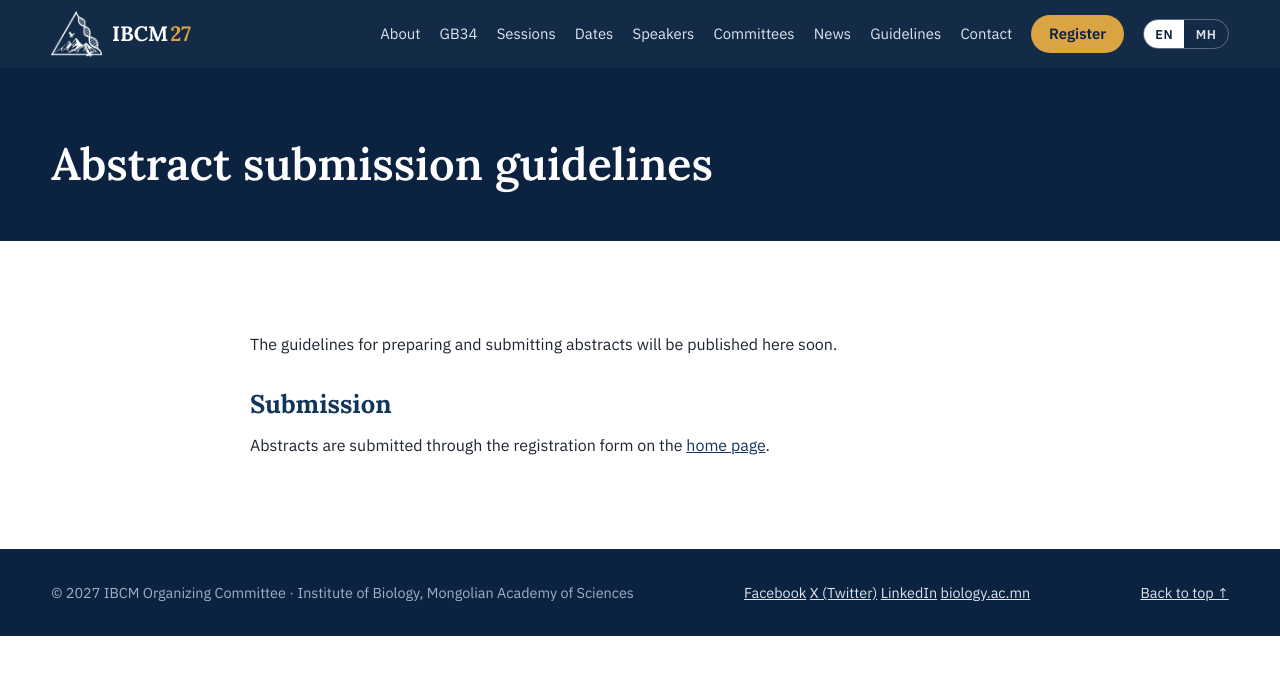
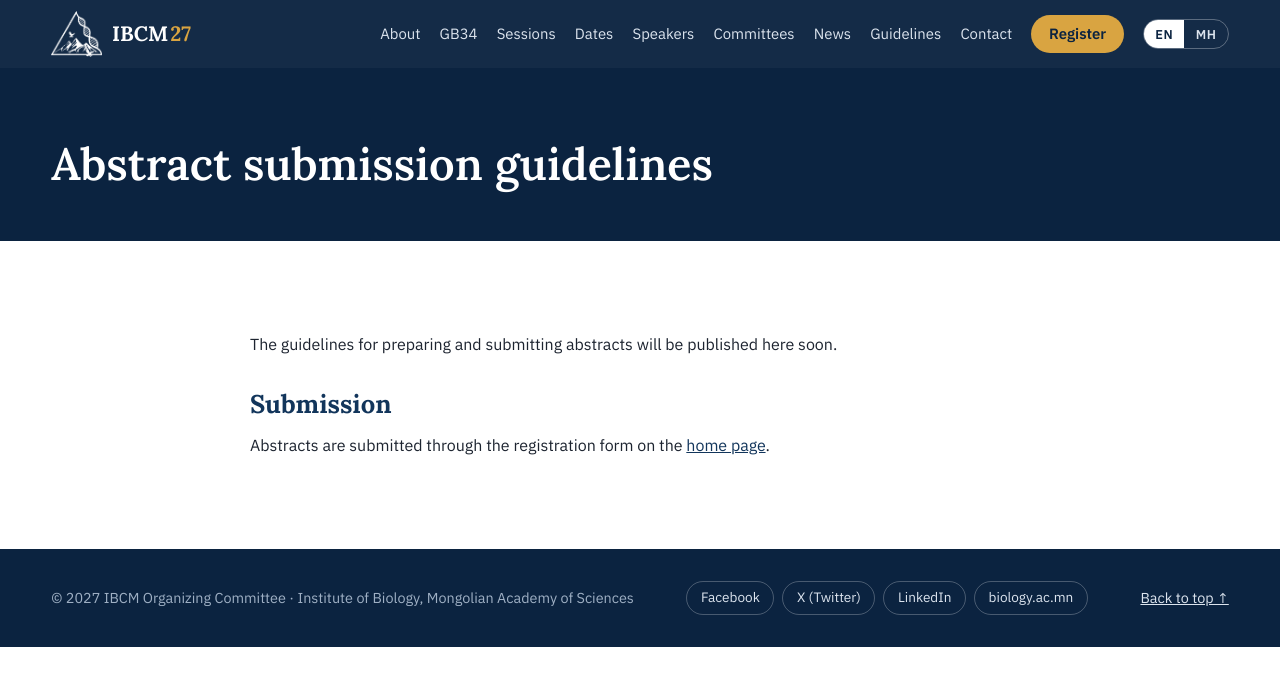
Before and after one commit to amyzolboo/IBCM27, a Jekyll site: the page built from guidelines.md, in a window 1280 px wide. Shown: the top 686 px of the page. Built offline with Jekyll 4.4.1, drawn with Linux system fonts in a browser that asks for light colours.

Commit message:
Add styles for social media links in footer

```diff
--- a/assets/css/style.css
+++ b/assets/css/style.css
@@ -294,3 +294,12 @@ a { color: var(--sky); }
   .welcome { grid-template-columns: 1fr; gap: 1.5rem; padding: 1.6rem; }
   .welcome-message::before { display: none; }
 }
+
+/* ===== Social media links in the bottom bar ===== */
+.footer .container { align-items: center; }
+.social { display: flex; flex-wrap: wrap; gap: .5rem; }
+.social a {
+  padding: .3rem .85rem; border: 1px solid rgba(255,255,255,.25); border-radius: 999px;
+  text-decoration: none; font-size: .85rem; color: #dce4ee;
+}
+.social a:hover { background: rgba(255,255,255,.1); color: #fff; }
```
